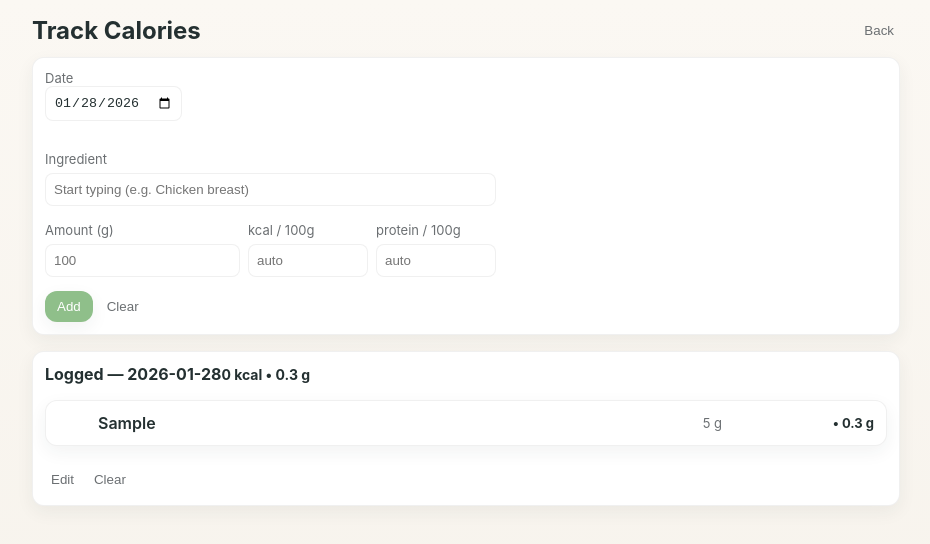
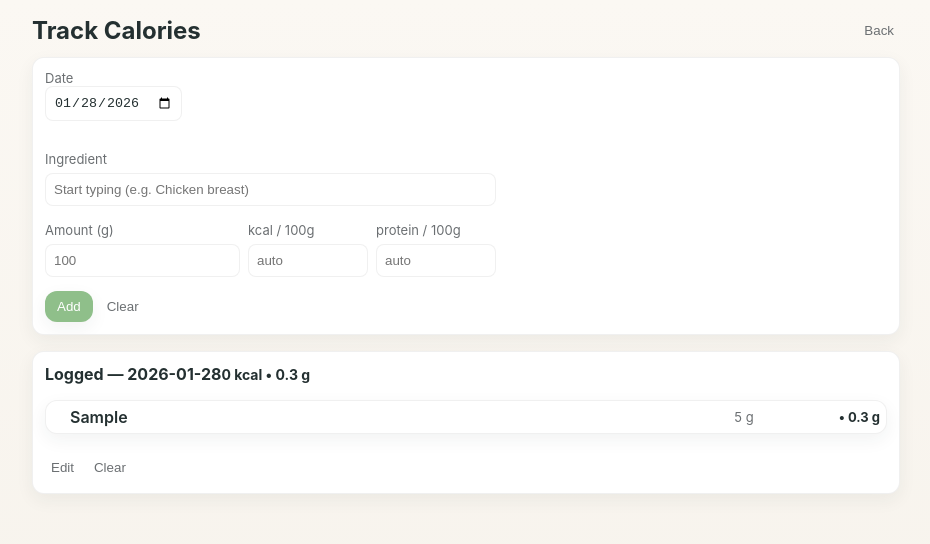
Before and after one commit to AshuferMorningstar/Calorie-Tracker, a React (Vite) app: page /track in a window 1280 px wide. Both pictures are taken after typing "Sample", "5", "5", "5" into the empty fields and a click on the button "Add". Shown: the top 544 px of the page, without its empty margins (174-1104 px from the left). Built offline with nearby package versions, Linux system fonts and the light colour scheme.

Commit message:
Refine calorie item list layout and tooltips
Adjusted the styles for calorie item list entries to use smaller padding, updated grid columns, and reduced gaps for a more compact display. Added a title attribute to show the full item name on hover and improved alignment for the amount display.

```diff
--- a/src/pages/TrackCalories.jsx
+++ b/src/pages/TrackCalories.jsx
@@ -443,14 +443,14 @@ export default function TrackCalories(){
                   }
 
                   return (
-                  <li key={it.id} className="card" style={{position:'relative',padding:12,overflow:'visible',width:'100%',boxSizing:'border-box',maxWidth:'100%',flex:'0 0 100%',alignSelf:'stretch',display:'grid',gridTemplateColumns:'28px 1fr 96px 140px',alignItems:'center',gap:12}} onClick={(e)=>{ if(editMode){ toggleSelect(it.id) } }}>
+                  <li key={it.id} className="card" style={{position:'relative',padding:6,overflow:'visible',width:'100%',boxSizing:'border-box',maxWidth:'100%',flex:'0 0 100%',alignSelf:'stretch',display:'grid',gridTemplateColumns:'14px minmax(20px,1fr) 64px 100px',alignItems:'center',gap:4,paddingLeft:6}} onClick={(e)=>{ if(editMode){ toggleSelect(it.id) } }}>
                     <div style={{display:'flex',alignItems:'center',justifyContent:'center'}}>
                       {editMode ? (
                         <input type="checkbox" checked={selectedIds.has(it.id)} onClick={(e)=>e.stopPropagation()} onChange={(e)=>{ e.stopPropagation(); toggleSelect(it.id) }} />
                       ) : null}
                     </div>
-                    <div style={{overflow:'hidden',textOverflow:'ellipsis',whiteSpace:'nowrap',fontWeight:600}}>{it.name}</div>
-                    <div style={{textAlign:'right',fontSize:13,color:'var(--muted)'}}>
+                    <div title={it.name} style={{overflow:'hidden',textOverflow:'ellipsis',whiteSpace:'nowrap',fontWeight:600}}>{it.name}</div>
+                    <div style={{display:'flex',justifyContent:'center',alignItems:'center',fontSize:13,color:'var(--muted)'}}>
                       {it.amount ? `${it.amount}${it.kcalPerUnit ? ' pcs' : ' g'}` : ''}
                     </div>
                     <div style={{textAlign:'right',fontSize:13,fontWeight:700}}>
```
